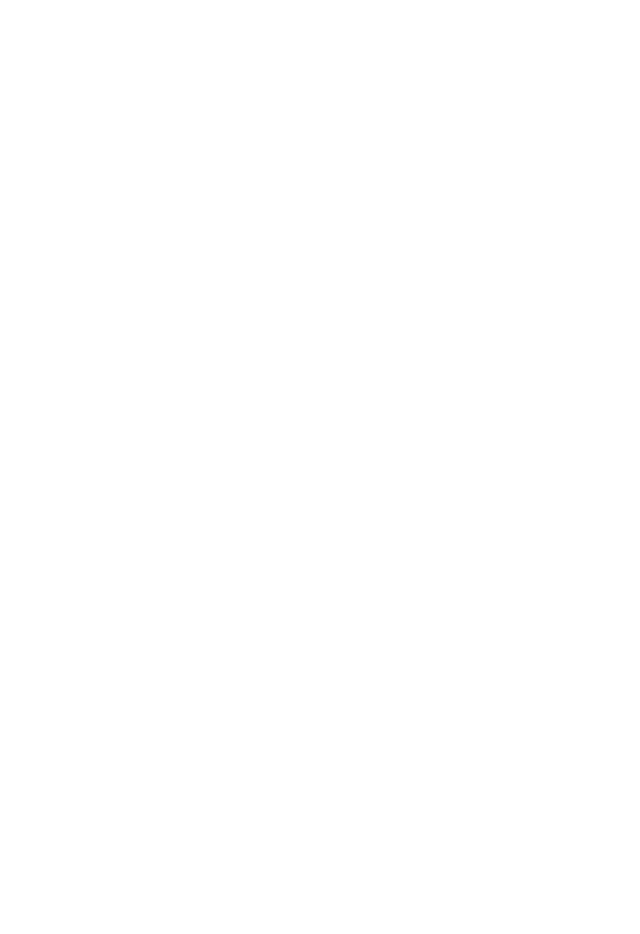
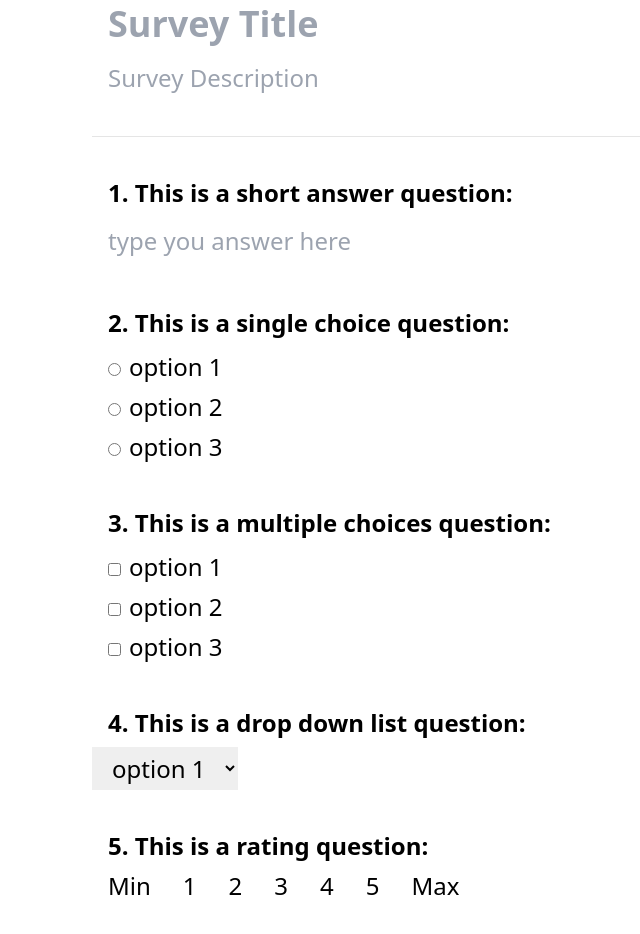
Before and after one commit to LinyanZ/surveyCreator, a React (Vite) app in the folder frontend/: page / in a window 1280 px wide. Shown: the part 100-1034 px from the top of the page, without its empty margins (68-708 px from the left). Before the commit the page ends 800 px from the top, so only its background shows below. Built offline with nearby package versions, Linux system fonts and the light colour scheme.

Commit message:
add 5 basic survey question types

```diff
--- /dev/null
+++ b/frontend/src/components/questionTypes/dropDownListQuestion.jsx
@@ -0,0 +1,22 @@
+export default function DropDownListQuestion({
+  question,
+  index,
+  showIndex = true,
+}) {
+  const { title, options } = question;
+
+  return (
+    <form className="w-full my-8">
+      <h3 className="text-2xl px-4 py-2 w-full font-bold">
+        {showIndex ? `${index}. ${title}` : title}
+      </h3>
+      <select className="px-4 py-1 text-2xl">
+        {options.map((o) => (
+          <option key={`${title} ${o}`} value={o}>
+            {o}
+          </option>
+        ))}
+      </select>
+    </form>
+  );
+}
--- /dev/null
+++ b/frontend/src/components/questionTypes/multipleChoicesQuestion.jsx
@@ -0,0 +1,33 @@
+function CheckboxInput({ title, option }) {
+  return (
+    <div className="block px-4 py-1 text-2xl">
+      <input
+        className="mr-2"
+        type="checkbox"
+        id={`${title} ${option}`}
+        name={title}
+        value={`${title} ${option}`}
+      />
+      <label htmlFor={`${title} ${option}`}>{option}</label>
+    </div>
+  );
+}
+
+export default function MultipleChoicesQuestion({
+  question,
+  index,
+  showIndex = true,
+}) {
+  const { title, options } = question;
+
+  return (
+    <form className="w-full my-8">
+      <h3 className="text-2xl px-4 py-2 w-full font-bold">
+        {showIndex ? `${index}. ${title}` : title}
+      </h3>
+      {options.map((o) => (
+        <CheckboxInput key={`${title} ${o}`} title={title} option={o} />
+      ))}
+    </form>
+  );
+}
--- /dev/null
+++ b/frontend/src/components/questionTypes/ratingQuestion.jsx
@@ -0,0 +1,29 @@
+import { useEffect, useState } from "react";
+
+export default function RatingQuestion({ question, index, showIndex }) {
+  const { minLabel, maxLabel, min, max, step, title } = question;
+  const [ratings, setRatings] = useState([]);
+
+  useEffect(() => {
+    const newRatings = [];
+    for (let i = min; i <= max; i += step) {
+      newRatings.push(i);
+    }
+    setRatings(newRatings);
+  }, [min, max, step]);
+
+  return (
+    <div className="w-full my-8">
+      <h3 className="text-2xl px-4 py-2 w-full font-bold">
+        {showIndex ? `${index}. ${title}` : title}
+      </h3>
+      <div className="flex gap-8 px-4 text-2xl">
+        <p>{minLabel}</p>
+        {ratings.map((r) => (
+          <button key={`${title} ${r}`}>{r}</button>
+        ))}
+        <p>{maxLabel}</p>
+      </div>
+    </div>
+  );
+}
--- /dev/null
+++ b/frontend/src/components/questionTypes/shortAnswerQuestion.jsx
@@ -0,0 +1,20 @@
+export default function ShortAnswerQuestion({
+  question,
+  index,
+  showIndex = true,
+}) {
+  const { title } = question;
+
+  return (
+    <form className="w-full my-8">
+      <h3 className="text-2xl px-4 py-2 w-full font-bold">
+        {showIndex ? `${index}. ${title}` : title}
+      </h3>
+      <input
+        className="text-2xl px-4 py-2 w-full focus:outline-none border-b-2 border-transparent focus:border-neutral-200"
+        type="text"
+        placeholder="type you answer here"
+      />
+    </form>
+  );
+}
--- /dev/null
+++ b/frontend/src/components/questionTypes/singleChoiceQuestion.jsx
@@ -0,0 +1,33 @@
+function RadioInput({ title, option }) {
+  return (
+    <div className="block px-4 py-1 text-2xl">
+      <input
+        className="mr-2"
+        type="radio"
+        id={`${title} ${option}`}
+        name={title}
+        value={`${title} ${option}`}
+      />
+      <label htmlFor={`${title} ${option}`}>{option}</label>
+    </div>
+  );
+}
+
+export default function SingleChoiceQuestion({
+  question,
+  index,
+  showIndex = true,
+}) {
+  const { title, options } = question;
+
+  return (
+    <form className="w-full my-8">
+      <h3 className="text-2xl px-4 py-2 w-full font-bold">
+        {showIndex ? `${index}. ${title}` : title}
+      </h3>
+      {options.map((o) => (
+        <RadioInput key={`${title} ${o}`} title={title} option={o} />
+      ))}
+    </form>
+  );
+}
--- /dev/null
+++ b/frontend/src/components/survey.jsx
@@ -0,0 +1,72 @@
+import ShortAnswerQuestion from "./questionTypes/shortAnswerQuestion";
+import SingleChoiceQuestion from "./questionTypes/singleChoiceQuestion";
+import MultipleChoicesQuestion from "./questionTypes/multipleChoicesQuestion";
+import DropDownListQuestion from "./questionTypes/dropDownListQuestion";
+import RatingQuestion from "./questionTypes/ratingQuestion";
+
+export default function Survey({ survey, showIndex }) {
+  return (
+    <div className="w-full max-w-screen-lg mx-auto p-8">
+      <input
+        className="text-4xl font-bold w-full py-2 px-4 focus:outline-none border-b-2 border-transparent focus:border-neutral-200"
+        type="text"
+        placeholder="Survey Title"
+      />
+      <input
+        className="text-2xl w-full py-2 px-4 focus:outline-none border-b-2 border-transparent focus:border-neutral-200"
+        type="text"
+        placeholder="Survey Description"
+      />
+      <div className="h-[1px] w-full bg-neutral-200 my-8" />
+      {survey.map((question, index) => {
+        switch (question.type) {
+          case "short answer":
+            return (
+              <ShortAnswerQuestion
+                key={`${index} ${question.title}`}
+                question={question}
+                index={index + 1}
+                showIndex={showIndex}
+              />
+            );
+          case "single choice":
+            return (
+              <SingleChoiceQuestion
+                key={`${index} ${question.title}`}
+                question={question}
+                index={index + 1}
+                showIndex={showIndex}
+              />
+            );
+          case "multiple choices":
+            return (
+              <MultipleChoicesQuestion
+                key={`${index} ${question.title}`}
+                question={question}
+                index={index + 1}
+                showIndex={showIndex}
+              />
+            );
+          case "drop down":
+            return (
+              <DropDownListQuestion
+                key={`${index} ${question.title}`}
+                question={question}
+                index={index + 1}
+                showIndex={showIndex}
+              />
+            );
+          case "rating":
+            return (
+              <RatingQuestion
+                key={`${index} ${question.title}`}
+                question={question}
+                index={index + 1}
+                showIndex={showIndex}
+              />
+            );
+        }
+      })}
+    </div>
+  );
+}
--- a/frontend/src/pages/root.jsx
+++ b/frontend/src/pages/root.jsx
@@ -1,11 +1,44 @@
 import { Outlet } from "react-router-dom";
 import Navbar from "../components/navbar";
+import Survey from "../components/survey";
+
+const survey = [
+  {
+    type: "short answer",
+    title: "This is a short answer question:",
+  },
+  {
+    type: "single choice",
+    title: "This is a single choice question:",
+    options: ["option 1", "option 2", "option 3"],
+  },
+  {
+    type: "multiple choices",
+    title: "This is a multiple choices question:",
+    options: ["option 1", "option 2", "option 3"],
+  },
+  {
+    type: "drop down",
+    title: "This is a drop down list question:",
+    options: ["option 1", "option 2", "option 3"],
+  },
+  {
+    type: "rating",
+    title: "This is a rating question:",
+    minLabel: "Min",
+    maxLabel: "Max",
+    min: 1,
+    max: 5,
+    step: 1,
+  },
+];
 
 export default function Root() {
   return (
     <>
       <Navbar />
       <Outlet />
+      <Survey survey={survey} showIndex={true} />
     </>
   );
 }
```
